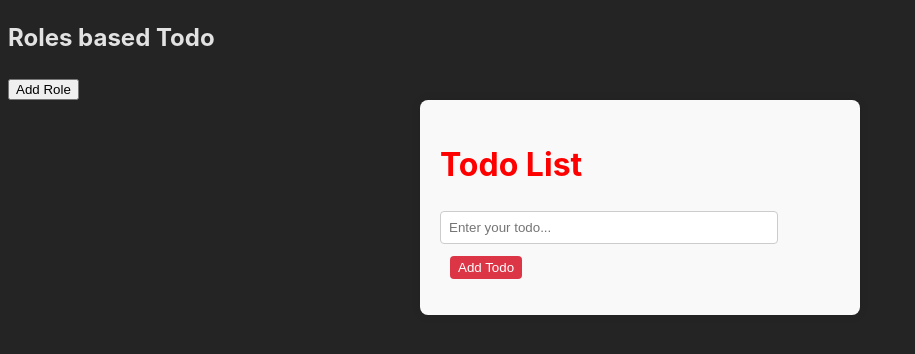
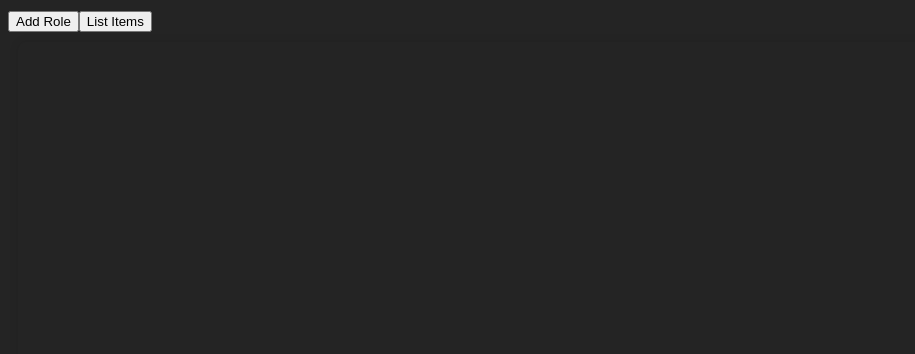
Before and after one commit to ajay2605/role-based-todo-react-js, a React (Vite) app: page / in a window 1280 px wide. Shown: the top 354 px of the page, without its empty margins (0-915 px from the left). Built offline with nearby package versions, Linux system fonts and the light colour scheme.

Commit message:
New Working modal

```diff
--- a/package.json
+++ b/package.json
@@ -11,7 +11,9 @@
   },
   "dependencies": {
     "react": "^18.2.0",
-    "react-dom": "^18.2.0"
+    "react-dom": "^18.2.0",
+    "react-modal": "^3.16.1",
+    "uuid": "^9.0.1"
   },
   "devDependencies": {
     "@types/react": "^18.2.66",
--- a/src/App.jsx
+++ b/src/App.jsx
@@ -1,25 +1,46 @@
-import { useState } from 'react'
-import Todo from './assets/components/Todo'
-// import './App.css'
+import React, { useState, useEffect } from 'react';
+import Todo from './assets/components/Todo';
 
 function App() {
-  // const [count, setCount] = useState(0)
-
   const [roles, setRoles] = useState([]);
 
+  // Load roles from local storage on component mount
+  useEffect(() => {
+    const storedRoles = JSON.parse(localStorage.getItem('roles')) || [];
+    setRoles(storedRoles);
+  }, []);
+
+  // Save roles to local storage whenever roles state changes
+  useEffect(() => {
+    localStorage.setItem('roles', JSON.stringify(roles));
+  }, [roles]);
+
   const handleAddRoleClick = () => {
-    setRoles(prevRoles => [...prevRoles, { id: roles.length + 1, name: `Role ${roles.length + 1}` }]);
+    const roleName = prompt("Please enter the name for the new role:", "Role Name");
+    if (roleName) { // Check if a name was entered
+      setRoles(prevRoles => [
+        ...prevRoles,
+        {
+          id: prevRoles.length + 1,
+          name: roleName  // Use the entered name
+        }
+      ]);
+    }
+  };
+
+  const handleListAllItems = () => {
+
   }
 
   return (
     <>
-    <div className="header-container">
-      <h2 className="header-text">Roles based Todo</h2>
-      <button type="button" className="add-role-component" onClick={handleAddRoleClick}>Add Role</button>
-    </div>
-    <Todo roles={roles} />
-  </>
-  )
+      <div className="header-container">
+        <button type="button" className="add-role-component" onClick={handleAddRoleClick}>Add Role</button>
+        <button className="list-all-items" onClick={handleListAllItems}>List Items</button>
+      </div>
+      <Todo roles={roles} />
+    </>
+  );
 }
 
-export default App
+export default App;
--- a/src/assets/components/Todo.css
+++ b/src/assets/components/Todo.css
@@ -1,19 +1,63 @@
 .todo-container {
-    max-width: 400px;
-    margin: 0 auto;
+    /* max-width: 400px; */
+    margin: 10px ;
+    height: 100vh;
+    /* width: vw; */
     padding: 20px;
-    background-color: #f9f9f9;
+    background-color: #242424;
     border-radius: 8px;
     box-shadow: 0 0 10px rgba(0, 0, 0, 0.1);
+
+    display: flex;
+    justify-content: center;
+    /* align-items: center; */
+    margin-top: 10px;
+    flex-wrap: wrap;
+    gap: 40px;
   }
 
+  .todo-component{
+    background-color: #d45555;
+    border-radius: 5px;
+    box-shadow: 0 0 10px rgba(231, 89, 89, 0.1);
+    /* padding: 20px; */
+    width: 280px;
+    overflow: hidden;
+    height: 260px;
+    margin: 0px;
+  }
+
+  .todo-component:hover{
+
+    overflow-y:scroll;
+  }
+
+  /* Hide scrollbar */
+.todo-component::-webkit-scrollbar {
+  width: 0; /* Set width to 0 */
+}
+
+/* Optional: Hide scrollbar track */
+.todo-component::-webkit-scrollbar-track {
+  background: transparent; /* Set background color to transparent */
+}
+
+.input-button-component {
+  display: flex; /* Use flexbox to align items */
+  justify-content: space-between;
+  margin-left: 5px;
+  margin-right: 5px;
+}
+
   .todo-input {
-    width: calc(100% - 80px);
-    margin-bottom: 10px;
-    padding: 8px;
-    border: 1px solid #ccc;
-    border-radius: 4px;
+    /* Add styles for the input element */
+    padding: 8px; /* Adjust padding as needed */
+    font-size: 16px; /* Adjust font size as needed */
+    border: 1px solid #ccc; /* Add a border */
+    border-radius: 4px; /* Add border radius */
+    width: 60%; /* Set width to 50% of the container */
   }
+
 
   .todo-list {
     list-style: none;
@@ -50,9 +94,16 @@
   }
 
 #span-id{
-color: red;
+color: rgb(53, 233, 30);
 }
 
 h1{
     color: red;
+}h3{
+    color: white;
+    margin-top: 0px;
 }
+
+h2{
+  margin: 0px;
+}
--- a/src/assets/components/Todo.jsx
+++ b/src/assets/components/Todo.jsx
@@ -1,9 +1,11 @@
 import React, { useState, useEffect } from 'react';
 import './Todo.css';
+import { v4 as uuidv4 } from 'uuid'; // Importing UUID library to generate unique identifiers
 
-const Todo = () => {
+
+const Todo = ({ roles }) => {
   const [todos, setTodos] = useState([]);
-  const [inputText, setInputText] = useState('');
+  const [inputTexts, setInputTexts] = useState({});
 
   // Load todos from local storage on component mount
   useEffect(() => {
@@ -17,10 +19,23 @@ const Todo = () => {
   }, [todos]);
 
   // Function to handle adding a new todo
-  const handleAddTodo = () => {
-    if (inputText.trim() !== '') {
-      setTodos([...todos, { id: Date.now(), text: inputText, completed: false }]);
-      setInputText('');
+  const handleAddTodo = (roleId) => {
+    if (inputTexts[roleId] && inputTexts[roleId].trim() !== '') {
+      const newTodo = {
+        id: uuidv4(), // Generate unique identifier for todo
+        text: inputTexts[roleId],
+        completed: false,
+        roleId: roleId // Store the roleId associated with the todo
+      };
+      setTodos([...todos, newTodo]);
+      setInputTexts({...inputTexts, [roleId]: ''}); // Clear the input text after adding todo
+    }
+  };
+
+  // Handle Enter key in the input field
+  const handleKeyPress = (e, roleId) => {
+    if (e.key === 'Enter') {
+      handleAddTodo(roleId);
     }
   };
 
@@ -38,17 +53,22 @@ const Todo = () => {
 
   return (
     <div className="todo-container">
-      <h1>Todo List</h1>
+      {roles.map(role => (
+        <div key={role.id} className='todo-component'>
+          <h3>{role.name}</h3>
+          <div className='input-button-component'>
             <input
               className="todo-input"
               type="text"
-        placeholder="Enter your todo..."
-        value={inputText}
-        onChange={(e) => setInputText(e.target.value)}
+              placeholder="Add Task and Press Enter"
+              value={inputTexts[role.id] || ''}
+              onChange={(e) => setInputTexts({...inputTexts, [role.id]: e.target.value})}
+              onKeyPress={(e) => handleKeyPress(e, role.id)}
             />
-      <button className="todo-button" onClick={handleAddTodo}>Add Todo</button>
+            {/* <button className="todo-button" onClick={() => handleAddTodo(role.id)}>Add Todo</button> */}
+          </div>
           <ul className="todo-list">
-        {todos.map(todo => (
+            {todos.filter(todo => todo.roleId === role.id).map(todo => (
               <li key={todo.id} className="todo-item">
                 <input
                   className="todo-checkbox"
@@ -56,7 +76,7 @@ const Todo = () => {
                   checked={todo.completed}
                   onChange={() => handleToggleComplete(todo.id)}
                 />
-            <span id="span-id" className={`todo-text ${todo.completed ? 'completed' : ''}`}>
+                <span className={`todo-text ${todo.completed ? 'completed' : ''}`}>
                   {todo.text}
                 </span>
                 <button className="todo-button" onClick={() => handleDeleteTodo(todo.id)}>Delete</button>
@@ -64,6 +84,8 @@ const Todo = () => {
             ))}
           </ul>
         </div>
+      ))}
+    </div>
   );
 };
 
```
Also changed, not shown: 1 other file (tests, documents, lock files or other folders). Lines whose indentation alone changed are shown as unchanged.
